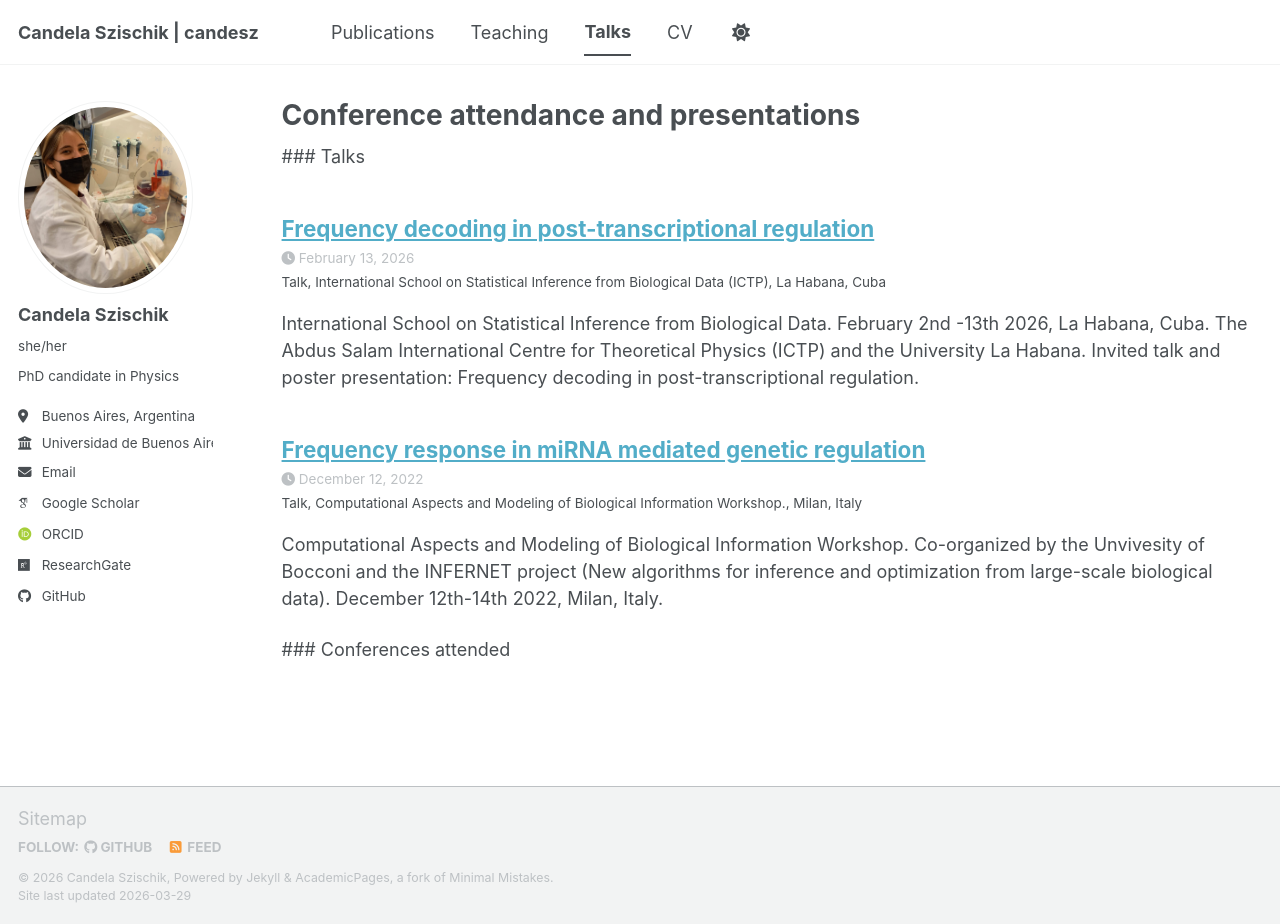
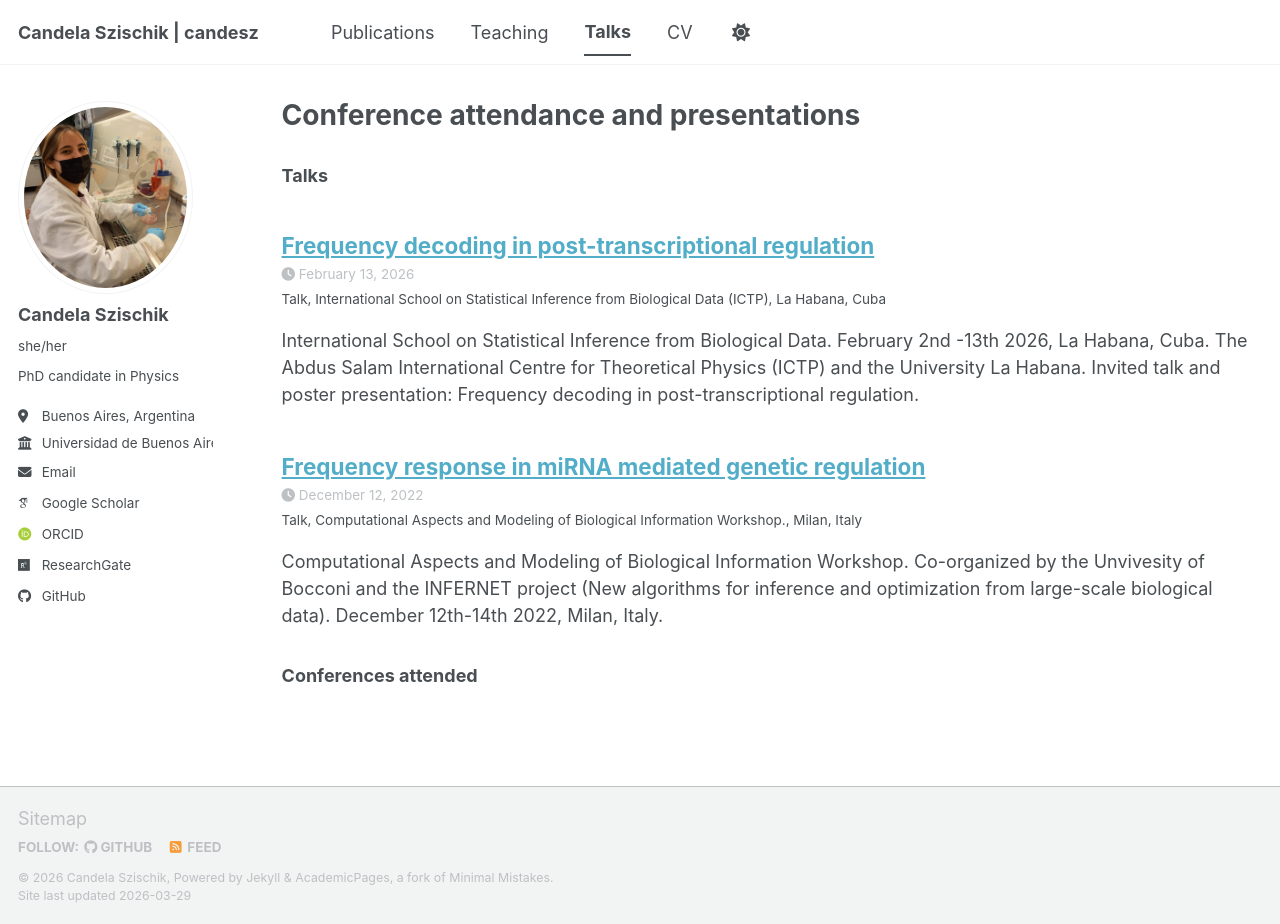
Before and after one commit to candesz/candelaszischik.github.io, a Jekyll site: the page built from _pages/talks.html, in a window 1280 px wide and 924 px high. Built offline with Jekyll 4.4.1, drawn with Linux system fonts in a browser that asks for light colours; some web fonts are replaced; a script bundle is joined from its source files by our own code; library files that are not in the unit come from our copies.

```diff
--- a/_pages/talks.html
+++ b/_pages/talks.html
@@ -11,7 +11,7 @@ author_profile: true
 
 {% endif %}
 
-### Talks
+<h3>Talks</h3>
 
 {% for post in site.talks reversed %}
   {% if post.type == "Talk" %}
@@ -19,7 +19,7 @@ author_profile: true
   {% endif %}
 {% endfor %}
 
-### Conferences attended
+<h3>Conferences attended</h3>
 
 {% for post in site.talks reversed %}
   {% if post.type == "Conference" %}
```
